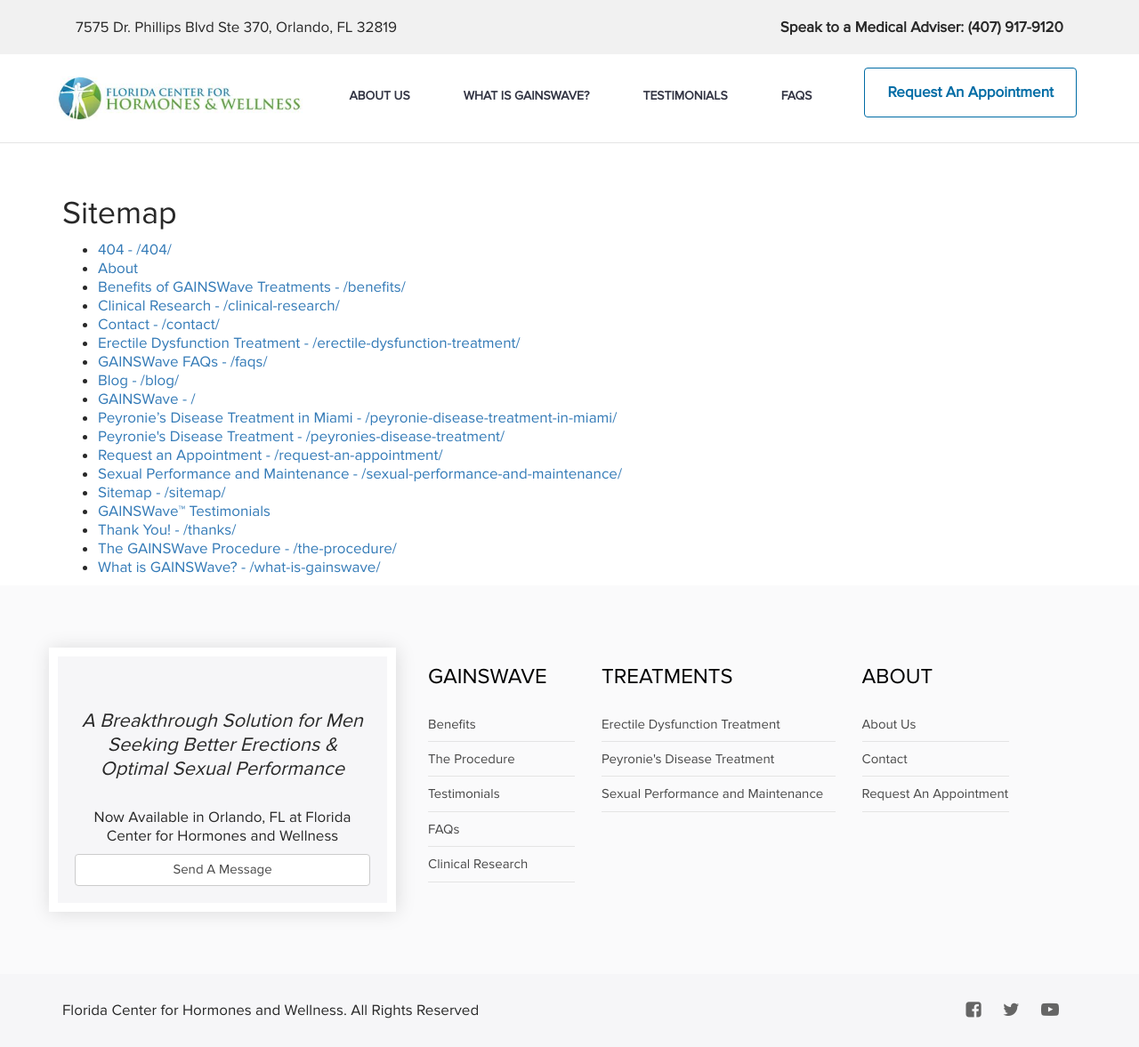
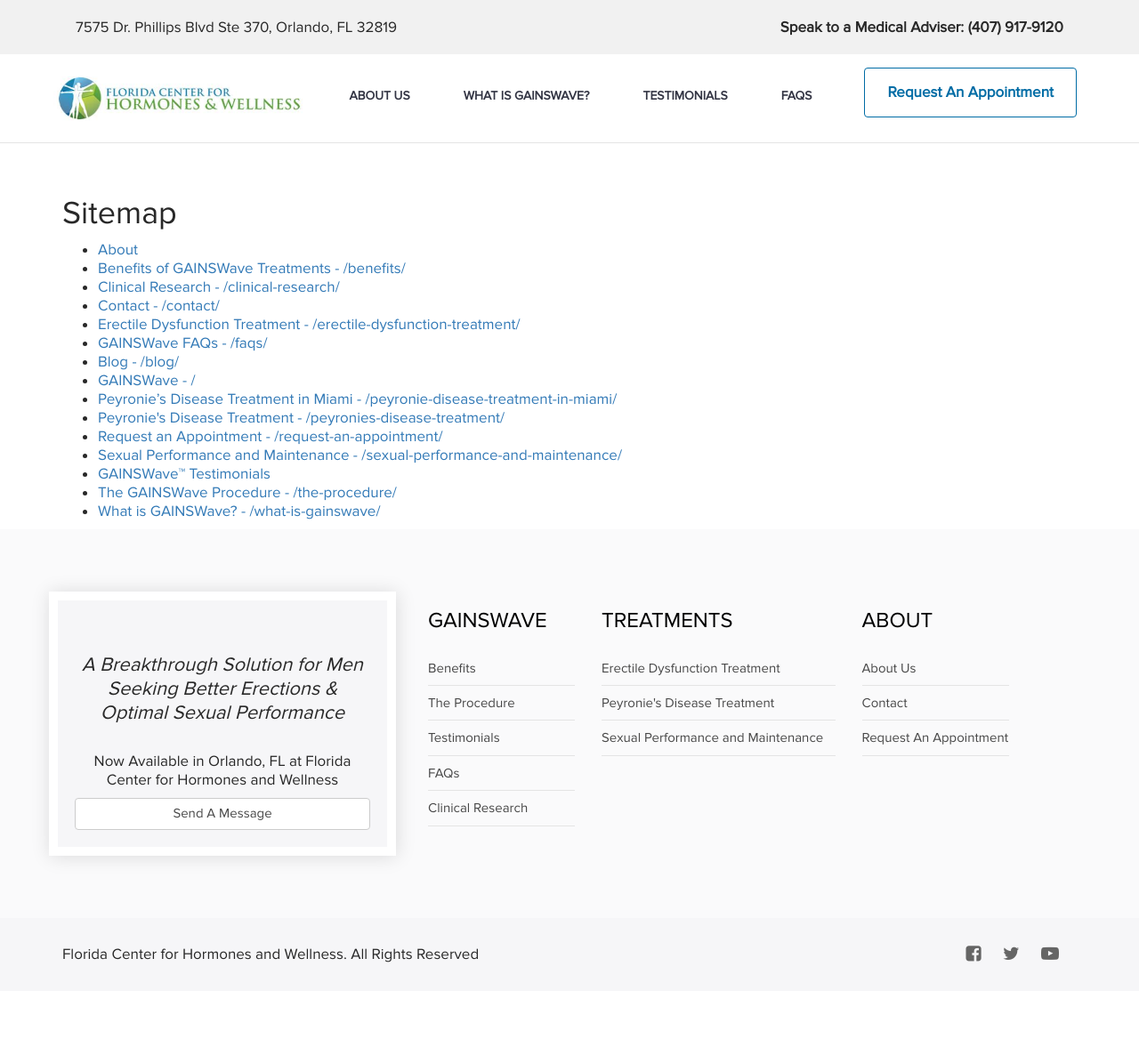
Before and after one commit to aaghealth/gainswavecolumbus.com, a Jekyll site: the page built from sitemap.html, in a window 1280 px wide. Shown: the whole page at 89% size. Built offline with Jekyll 4.4.1, drawn with Linux system fonts in a browser that asks for light colours; nearby versions of some CDN libraries; after the commit the page ends 1114 px from its top, so only the background shows below that.

Commit message:
Update sitemap.html

```diff
--- a/sitemap.html
+++ b/sitemap.html
@@ -8,7 +8,7 @@
 
    {% if page.layout != null and page.layout != "emails-drip" %}
   <!-- <li><a href="{{ site.url }}{{ page.url | remove: 'index.html' | remove: 'sitemap.html'| remove: 'sitemap.xml' | remove: '404.html' | remove: 'drip1.html' | remove: 'drip2.html' | remove: 'drip3.html' | remove: 'drip1txt.md'| remove: 'drip2txt.md' | remove: 'drip3txt.md'}}">{% if page.title != "" %}{{ page.title }}  {% else %} {{ page.meta_title }} {% endif %} {{ page.id }} - {{ page.layout}} </a></li> -->
-  {% if page.url != "/index.html" and page.url != "/404" and page.url != "/thanks" and page.url != "/sitemap" and page.url != "/sitemap.xml" and page.url != "drip1" and page.url != "drip2" and page.url != "drip3"  %}
+  {% if page.url != "/index.html" and page.url != "/404/" and page.url != "/thanks/" and page.url != "/sitemap/" and page.url != "/sitemap.xml" and page.url != "/drip1/" and page.url != "/drip2/" and page.url != "/drip3/"  %}
   <li><a href="{{ site.url }}{{ page.url }}">{% if page.title %}{{ page.title }} - {{page.url}} {% else %} {{ page.meta_title  | remove: '#physician_name'}} {% endif %}</a></li>
   {% endif %}
   {% endif %}
```
